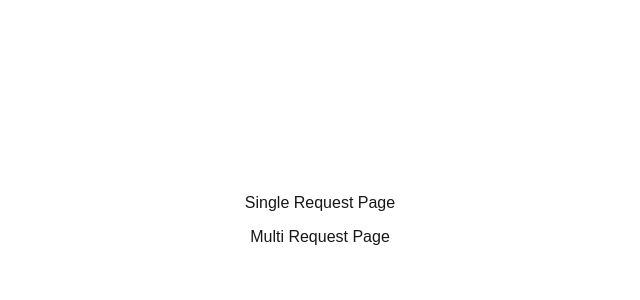
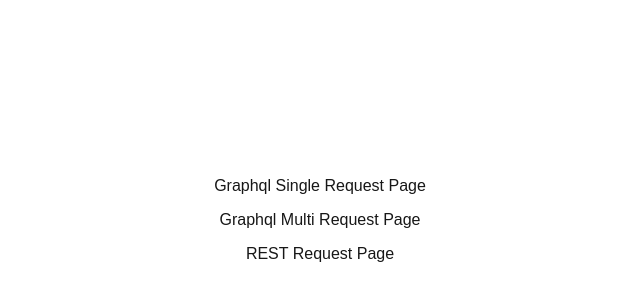
Before and after one commit to KazukiHayase/app-router-apollo-client-catch-up, a Next.js app: page / in a window 1280 px wide. Shown: the part 180-480 px from the top of the page, without its empty margins (320-960 px from the left). Built offline with nearby package versions, Linux system fonts and the light colour scheme.

Commit message:
add rest page

```diff
--- a/app/api/graphql/route.ts
+++ b/app/api/graphql/route.ts
@@ -49,6 +49,5 @@ export async function GET(request: Request) {
 }
 
 export async function POST(request: Request) {
-  console.log("POST /api/graphql");
   return handler(request);
 }
--- a/app/api/rest/route.ts
+++ b/app/api/rest/route.ts
@@ -1,6 +1,5 @@
 import {NextResponse} from "next/server";
 
 export async function GET(_: Request) {
-  console.log("GET /api/rest");
   return NextResponse.json({result: "ok"});
 }
--- a/app/page.tsx
+++ b/app/page.tsx
@@ -3,8 +3,9 @@ import Link from "next/link";
 export default async function Page() {
   return (
     <>
-      <Link href="/single-request">Single Request Page</Link>
-      <Link href="/multi-request">Multi Request Page</Link>
+      <Link href="/graphql-single-request">Graphql Single Request Page</Link>
+      <Link href="/graphql-multi-request">Graphql Multi Request Page</Link>
+      <Link href="/rest-request">REST Request Page</Link>
     </>
   );
 }
```
Also changed, not shown: app/graphql-single-request/page.tsx (added, +44 -0 lines), app/graphql-multi-request/page.tsx (renamed from app/multi-request/page.tsx), app/rest-request/page.tsx (renamed from app/single-request/page.tsx).
